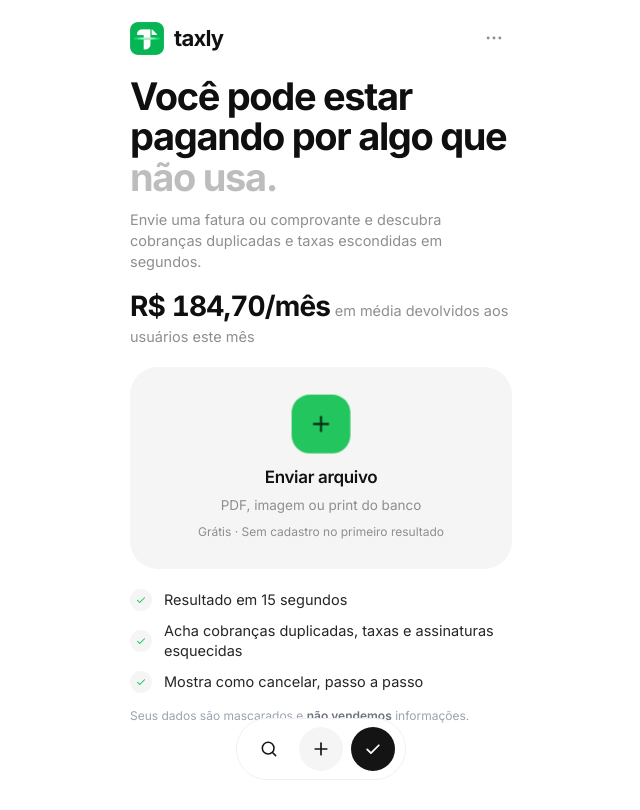
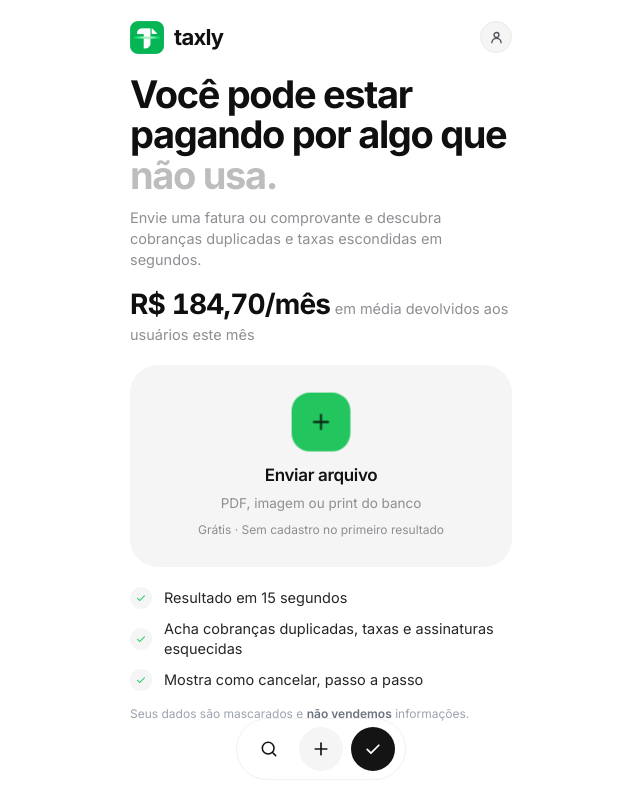
Before and after one commit to uset01/Taxly, a Next.js app: page / in a window 1280 px wide. Shown: the top 810 px of the page, without its empty margins (319-959 px from the left). Built offline with nearby package versions, Linux system fonts and the light colour scheme.

Commit message:
feat(header): replace three-dots menu with small profile icon

```diff
--- a/src/components/HomeScreen.tsx
+++ b/src/components/HomeScreen.tsx
@@ -11,7 +11,6 @@ import {
   DocumentScannerIcon,
   InvoiceDocIcon,
   LogOutIcon,
-  MoreHorizontalIcon,
   PixIcon,
   PlusIcon,
   SearchIcon,
@@ -19,6 +18,7 @@ import {
   ShieldCheckIcon,
   TrashIcon,
   UploadIcon,
+  UserIcon,
 } from "@/components/icons";
 import {
   Charge,
@@ -548,7 +548,7 @@ export function HomeScreen() {
         style={{ paddingBottom: "120px" }}
         className="mx-auto w-full max-w-[430px] min-w-0 min-h-screen bg-white pb-[120px] relative"
       >
-        {/* Top Row: Logo taxly + Menu "..." */}
+        {/* Top Row: Logo taxly + Ícone de perfil */}
         <header className="px-6 pt-5 pb-2 flex items-center justify-between">
           <div className="inline-flex items-center gap-2.5 select-none">
             <img
@@ -566,16 +566,16 @@ export function HomeScreen() {
           <div ref={avatarMenuRef} className="relative">
             <button
               type="button"
-              aria-label="Abrir opções da conta e privacidade"
+              aria-label="Abrir perfil e opções da conta"
               aria-haspopup="menu"
               aria-expanded={isAvatarMenuOpen}
               onClick={() => {
                 setIsAvatarMenuOpen((prev) => !prev);
                 setIsConfirmingDelete(false);
               }}
-              className="w-9 h-9 rounded-full flex items-center justify-center text-[#8E8E93] hover:text-[#111111] hover:bg-[#F5F5F5] active:bg-[#EBEBEB] transition-colors cursor-pointer"
+              className="w-8 h-8 rounded-full bg-[#F5F5F5] border border-[#EAEAEA] flex items-center justify-center text-[#52525B] hover:text-[#111111] hover:bg-[#EBEBEB] active:bg-[#E2E2E2] transition-colors cursor-pointer"
             >
-              <MoreHorizontalIcon className="w-5 h-5" />
+              <UserIcon className="w-[17px] h-[17px]" />
             </button>
 
             {isAvatarMenuOpen && (
--- a/src/components/icons.tsx
+++ b/src/components/icons.tsx
@@ -305,6 +305,24 @@ export function PlusIcon(props: SVGProps<SVGSVGElement>) {
   );
 }
 
+export function UserIcon(props: SVGProps<SVGSVGElement>) {
+  return (
+    <svg
+      viewBox="0 0 24 24"
+      fill="none"
+      stroke="currentColor"
+      strokeWidth={1.9}
+      strokeLinecap="round"
+      strokeLinejoin="round"
+      aria-hidden="true"
+      {...props}
+    >
+      <circle cx="12" cy="8.5" r="3.5" />
+      <path d="M5.5 19.5a6.5 6.5 0 0113 0" />
+    </svg>
+  );
+}
+
 export function MoreHorizontalIcon(props: SVGProps<SVGSVGElement>) {
   return (
     <svg
```
